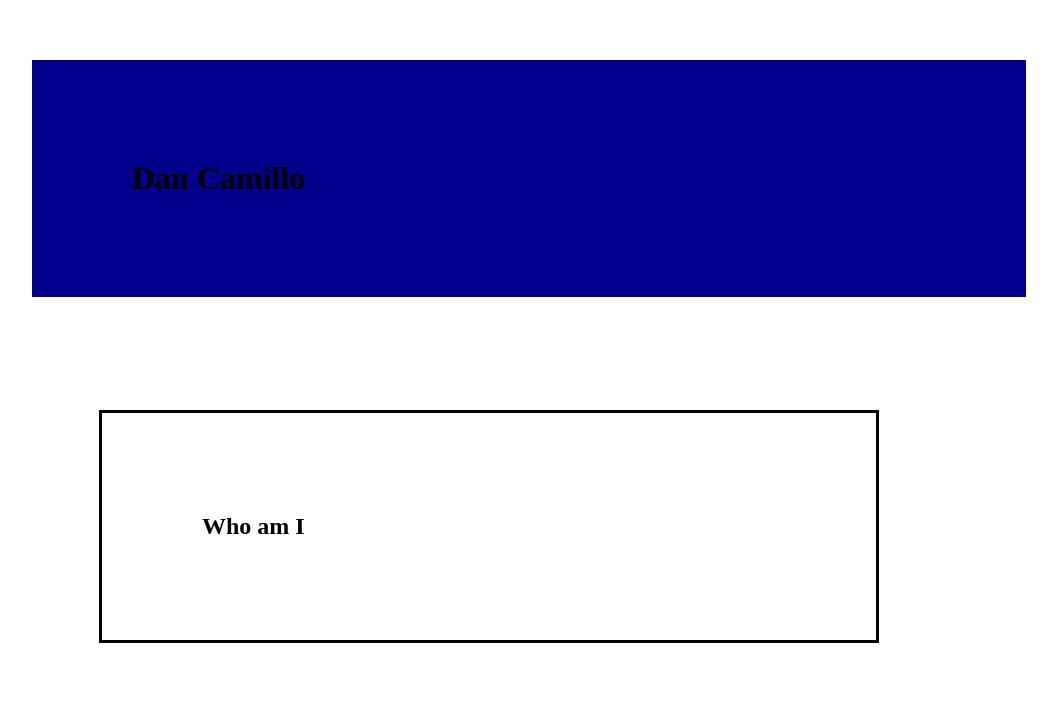
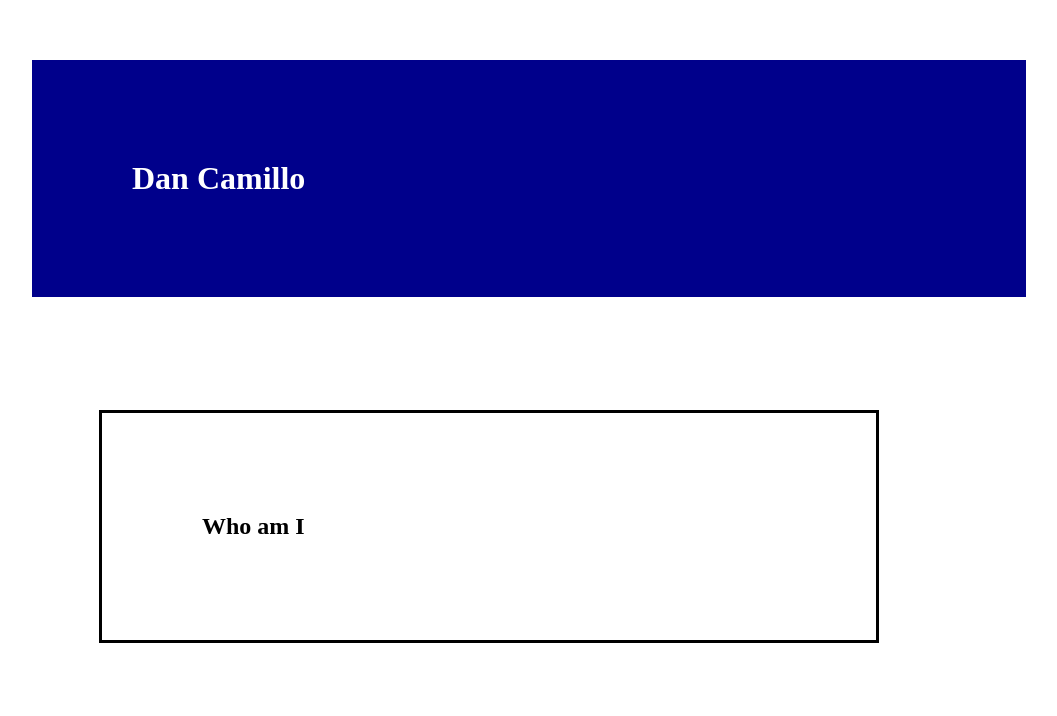
Before and after one commit to vitellicamillo/vitellicamillo.github.io, a plain HTML site: page index.html in a window 1280 px wide. Shown: the part 123-839 px from the top of the page, without its empty margins (151-1208 px from the left). Drawn offline with Linux system fonts and the light colour scheme.

Commit message:
header h1 color white

```diff
--- a/resources/css/styles.css
+++ b/resources/css/styles.css
@@ -13,6 +13,10 @@ header {
     background-color: darkblue;
 }
 
+header h1 {
+    color: white;
+}
+
 section {
     border: 3px solid black;
 }
```
